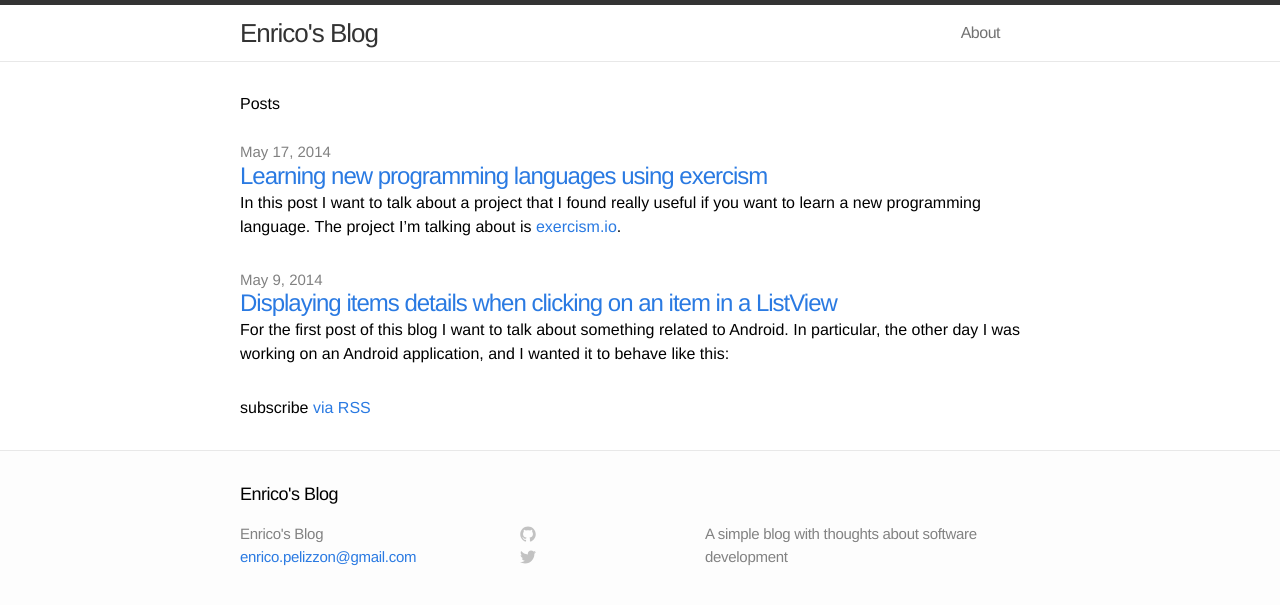
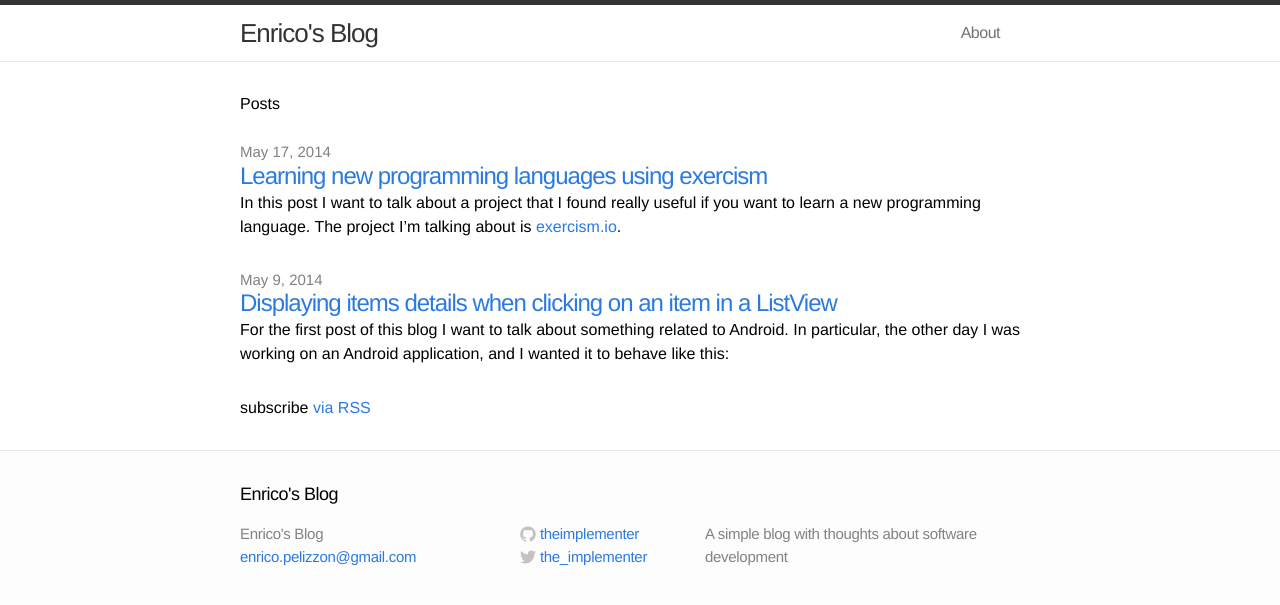
Before and after one commit to TheImplementer/theimplementer.github.io, a Jekyll site: the page built from index.html, in a window 1280 px wide. Shown: the top 605 px of the page. Built offline with Jekyll 4.4.1, drawn with Linux system fonts in a browser that asks for light colours.

Commit message:
changed references to twitter and github accounts

```diff
--- a/_config.yml
+++ b/_config.yml
@@ -5,6 +5,9 @@ email: enrico.pelizzon@gmail.com
 description: "A simple blog with thoughts about software development"
 baseurl: ""
 url: "http://theimplementer.github.io"
+twitter_username: the_implementer
+linkedin_username: epelizzon
+github_username: theimplementer
 
 # Build settings
 markdown: kramdown
--- a/_includes/footer.html
+++ b/_includes/footer.html
@@ -14,7 +14,7 @@
     <div class="footer-col-2 column">
       <ul>
         <li>
-          <a href="https://github.com/{{ site.username }}">
+          <a href="https://github.com/{{ site.github_username }}">
             <span class="icon github">
               <svg version="1.1" class="github-icon-svg" xmlns="http://www.w3.org/2000/svg" xmlns:xlink="http://www.w3.org/1999/xlink" x="0px" y="0px"
                  viewBox="0 0 16 16" enable-background="new 0 0 16 16" xml:space="preserve">
@@ -29,11 +29,11 @@
                 c0,0.208,0.14,0.449,0.534,0.373c3.081-1.028,5.302-3.935,5.302-7.362C15.76,3.906,12.285,0.431,7.999,0.431z"/>
               </svg>
             </span>
-            <span class="username">{{ site.username }}</span>
+            <span class="username">{{ site.github_username }}</span>
           </a>
         </li>
         <li>
-          <a href="https://twitter.com/{{ site.username }}">
+          <a href="https://twitter.com/{{ site.twitter_username }}">
             <span class="icon twitter">
               <svg version="1.1" class="twitter-icon-svg" xmlns="http://www.w3.org/2000/svg" xmlns:xlink="http://www.w3.org/1999/xlink" x="0px" y="0px"
                  viewBox="0 0 16 16" enable-background="new 0 0 16 16" xml:space="preserve">
@@ -46,7 +46,7 @@
                 c6.015,0,9.304-4.983,9.304-9.304c0-0.142-0.003-0.283-0.009-0.423C14.976,4.29,15.531,3.714,15.969,3.058z"/>
               </svg>
             </span>
-            <span class="username">{{ site.username }}</span>
+            <span class="username">{{ site.twitter_username }}</span>
           </a>
         </li>
       </ul>
```
